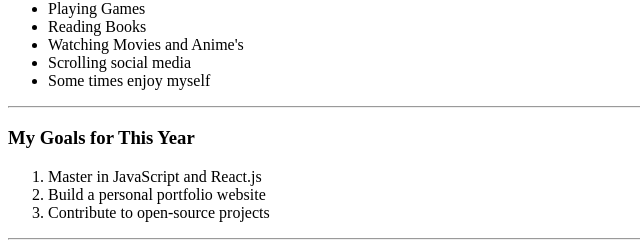
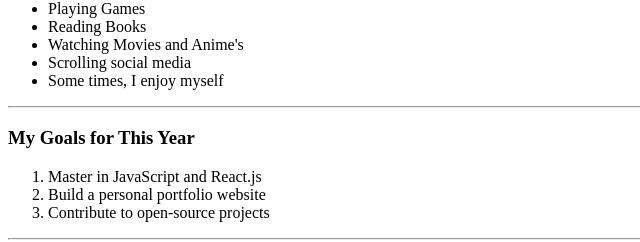
Before and after one commit to vennala-praveen/Web_Dev_With_Vibe-coding, a plain HTML site: page Task1/index.html in a window 1280 px wide. Shown: the part 222-464 px from the top of the page, 0-640 px from the left. Drawn offline with Linux system fonts and the light colour scheme.

Commit message:
commited some files

```diff
--- a/Task1/index.html
+++ b/Task1/index.html
@@ -22,7 +22,7 @@
         <li>Reading Books</li>
         <li>Watching Movies and Anime's</li>
         <li>Scrolling social media</li>
-        <li>Some times enjoy myself</li>
+        <li>Some times, I enjoy myself</li>
     </ul>
     <hr>
 
```
